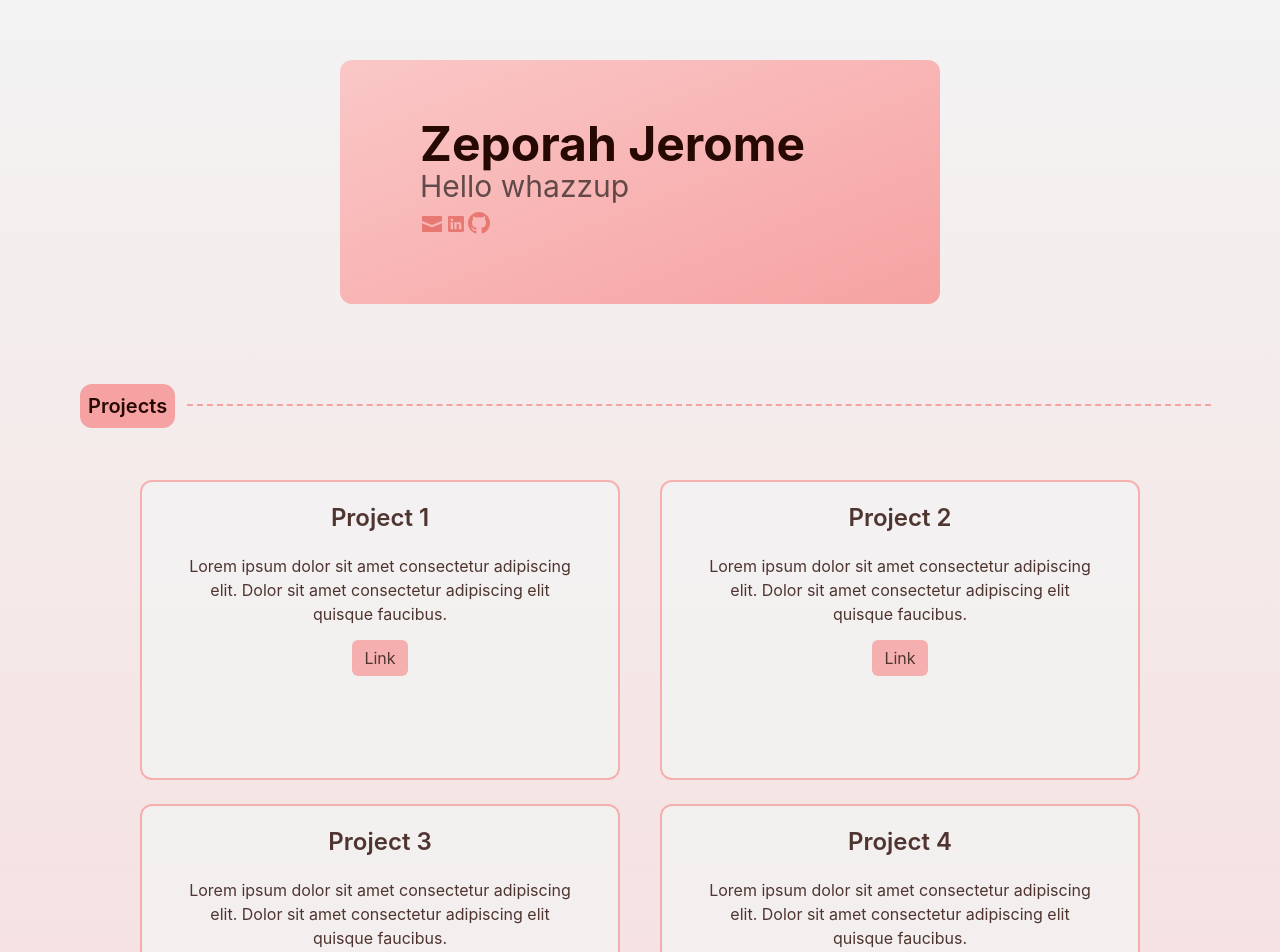
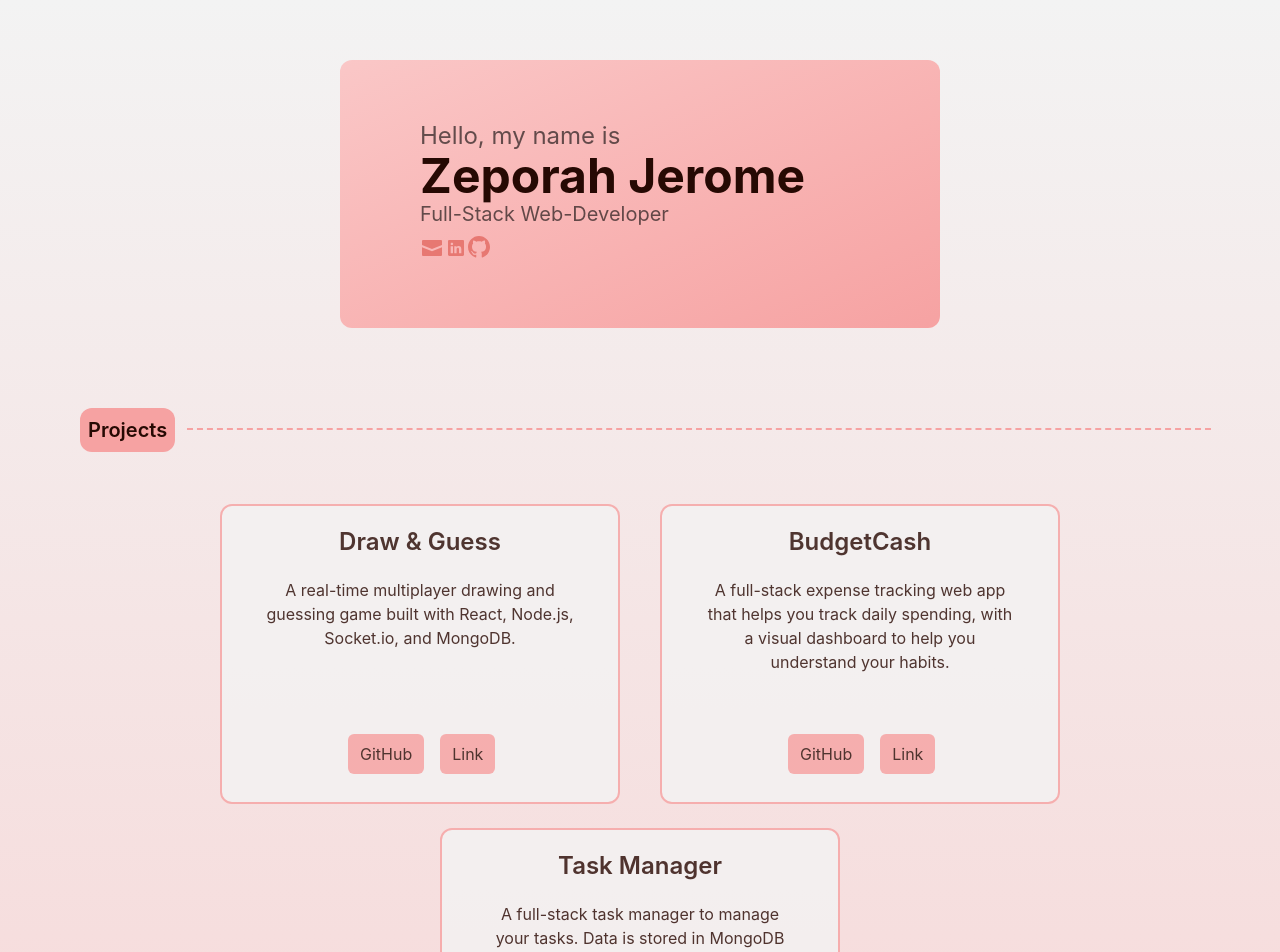
Before and after one commit to zjerome2023/portfolio-website, a React (Vite) app in the folder frontend/: page / in a window 1280 px wide. Shown: the top 952 px of the page. Built offline with nearby package versions, Linux system fonts and the light colour scheme.

Commit message:
Edited linkcard, added project text and removed placeholder text.

```diff
--- a/frontend/src/App.jsx
+++ b/frontend/src/App.jsx
@@ -10,12 +10,9 @@ function App() {
     </div>
     <Divider text="Projects"/>
     <div className="flex flex-wrap justify-center w-full px-20 py-5">
-      <LinkCard title="Project 1" text="Lorem ipsum dolor sit amet consectetur adipiscing elit. Dolor sit amet consectetur adipiscing elit quisque faucibus."/>
-      <LinkCard title="Project 2" text="Lorem ipsum dolor sit amet consectetur adipiscing elit. Dolor sit amet consectetur adipiscing elit quisque faucibus."/>
-      <LinkCard title="Project 3" text="Lorem ipsum dolor sit amet consectetur adipiscing elit. Dolor sit amet consectetur adipiscing elit quisque faucibus."/>
-      <LinkCard title="Project 4" text="Lorem ipsum dolor sit amet consectetur adipiscing elit. Dolor sit amet consectetur adipiscing elit quisque faucibus."/>
-      <LinkCard title="Project 5" text="Lorem ipsum dolor sit amet consectetur adipiscing elit. Dolor sit amet consectetur adipiscing elit quisque faucibus."/>
-      <LinkCard title="Project 6" text="Lorem ipsum dolor sit amet consectetur adipiscing elit. Dolor sit amet consectetur adipiscing elit quisque faucibus."/>
+      <LinkCard title="Draw & Guess" text="A real-time multiplayer drawing and guessing game built with React, Node.js, Socket.io, and MongoDB." github="https://github.com/zjerome2023/Draw-and-Guess" link="https://draw-and-guess-1pmz.onrender.com/"/>
+      <LinkCard title="BudgetCash" text="A full-stack expense tracking web app that helps you track daily spending, with a visual dashboard to help you understand your habits." github="https://github.com/zjerome2023/Budget-Cash" link="https://budgetcash.netlify.app"/>
+      <LinkCard title="Task Manager" text="A full-stack task manager to manage your tasks. Data is stored in MongoDB and served through a REST API." github="https://github.com/zjerome2023/Full-Stack-Task-Manager" link="https://to-do-app-lahr.onrender.com/"/>
     </div>
     <Divider text="Resume"/>
     </>
--- a/frontend/src/about.jsx
+++ b/frontend/src/about.jsx
@@ -1,8 +1,9 @@
 function About(){
  return (
     <div className="rounded-xl bg-linear-to-br from-cotton-rose to-cotton-candy w-150 px-20 py-15 mx-30 my-15">
+        <h2 className="text-2xl opacity-60"> Hello, my name is</h2>
         <h1 className="text-5xl text-rich-mahogany font-bold"> Zeporah Jerome </h1>
-        <h2 className="text-3xl opacity-60"> Hello whazzup</h2>
+        <h3 className="text-xl opacity-60"> Full-Stack Web-Developer </h3>
         <div className="flex my-2">
             <a href="mailto:zeporahrenee@gmail.com" target="_blank">
                 <svg className="w-6 h-6 fill-light-coral transition-colors duration-100 ease-in-out hover:fill-sunlit-clay"  viewBox="0 0 24 24" xmlns="http://www.w3.org/2000/svg" alt="Email">
--- a/frontend/src/linkcard.jsx
+++ b/frontend/src/linkcard.jsx
@@ -1,9 +1,12 @@
 function LinkCard(props){
     return (
-    <div className="bg-parchment border-2 opacity-80 border-cotton-candy rounded-xl p-5 mx-5 my-3 w-3/7 min-w-60 min-h-75 text-rich-mahogany text-center transition ease-in-out duration-200 hover:opacity-100 hover:-translate-y-2 ">
-        <h1 className="text-2xl font-semibold"> {props.title} </h1>
-        <p className="m-5"> {props.text} </p>
-        <a href={props.link} className="bg-cotton-candy text-rich-mahogany px-3 py-2 mb-500 rounded-md transition-colors ease-in-out duration-100 hover:bg-sunlit-clay">Link</a>
-    </div>
-)}
+    <div className="flex flex-col bg-parchment border-2 opacity-80 border-cotton-candy rounded-xl p-5 mx-5 my-3 min-w-60 max-w-100 min-h-75 text-rich-mahogany text-center transition ease-in-out duration-200 hover:opacity-100 hover:-translate-y-2 ">
+        <h1 className="text-2xl font-semibold max-h-20"> {props.title} </h1>
+        <p className="m-5 max-h-40"> {props.text} </p>
+        <div className="flex flex-row w-40 mt-auto mx-auto">
+            <a href={props.github} className="bg-cotton-candy text-rich-mahogany max-w-20 mx-2 px-3 py-2 mb-2 rounded-md transition-colors ease-in-out duration-100 hover:bg-sunlit-clay">GitHub</a>
+            <a href={props.link} className="bg-cotton-candy text-rich-mahogany max-w-20 mx-2 px-3 py-2 mb-2 rounded-md transition-colors ease-in-out duration-100 hover:bg-sunlit-clay">Link</a>
+        </div>
+     </div>
+ )}
 export default LinkCard
```
